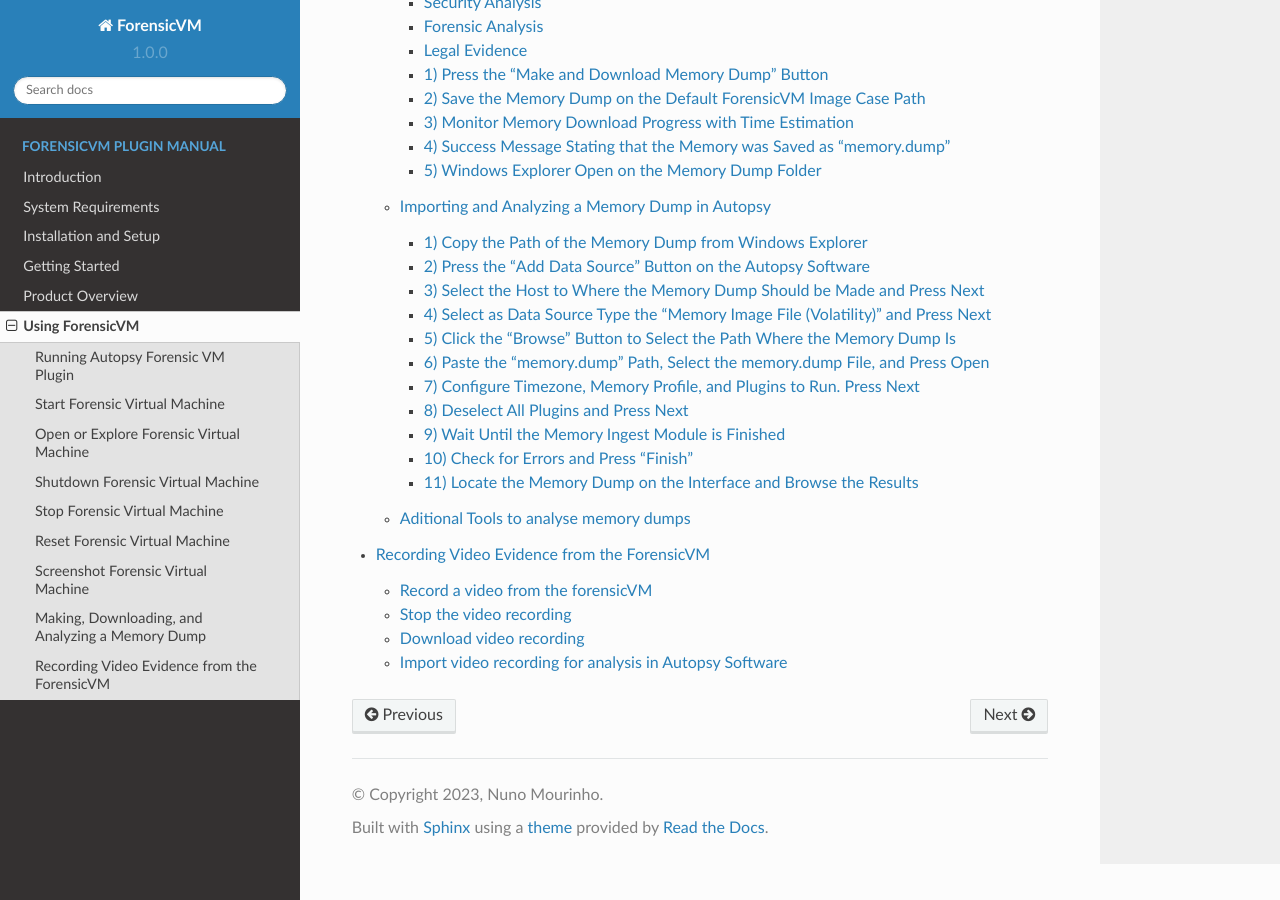
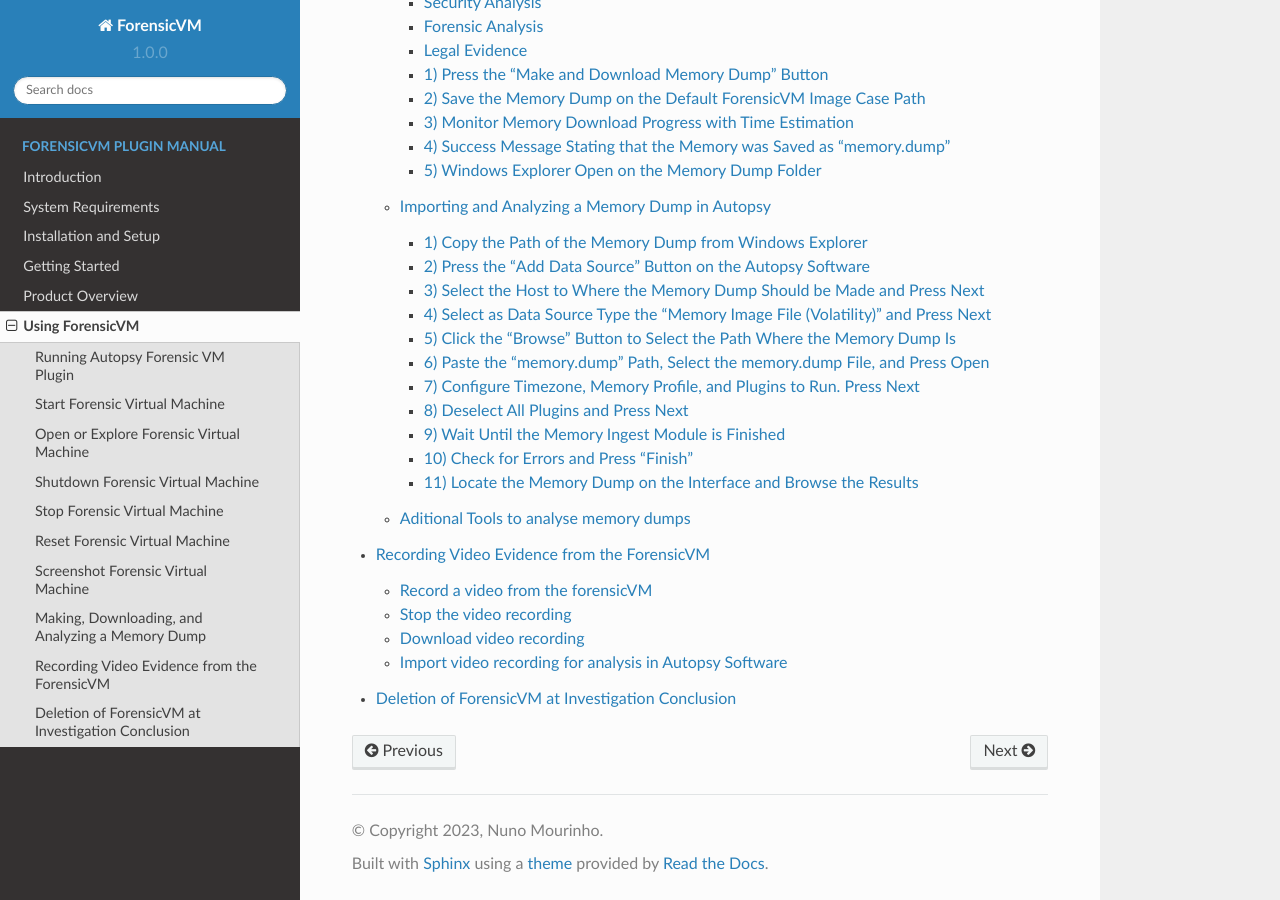
Before and after one commit to nunomourinho/forensicVmAutopsyUserManual, a Sphinx documentation site: the page built from docs/user/using_forensicvm.rst, in a window 1280 px wide and 900 px high, scrolled down 1621 px. Built offline with Sphinx 7.4.7 and the Read the Docs theme 2.0.0, drawn with Linux system fonts in a browser that asks for light colours; pages that are not in the unit, such as notebooks, are missing from menus.

Commit message:
Update using_forensicvm.rst

```diff
--- a/docs/user/using_forensicvm.rst
+++ b/docs/user/using_forensicvm.rst
@@ -30,3 +30,5 @@
    Making, Downloading, and Analyzing a Memory Dump <memory_dump_vm>
 
    Recording Video Evidence from the ForensicVM <webrecord_video>
+
+   Deletion of ForensicVM at Investigation Conclusion <delete_vm>
```
